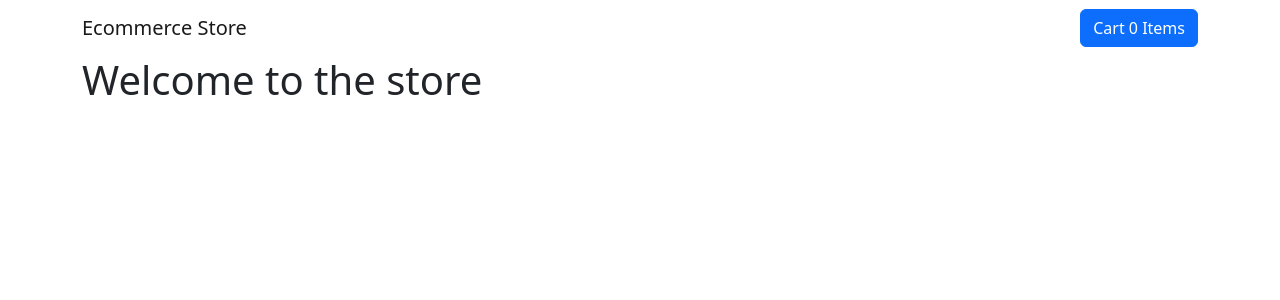
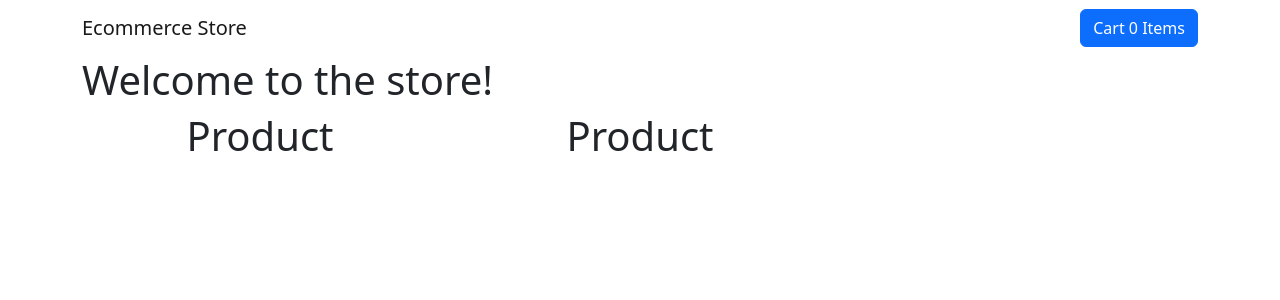
Before and after one commit to sserges/store, a React (Create React App) app: page / in a window 1280 px wide. Shown: the top 300 px of the page. Built offline with nearby package versions, Linux system fonts and the light colour scheme.

Commit message:
Creating products for React to use

```diff
--- a/src/pages/Store.js
+++ b/src/pages/Store.js
@@ -1,5 +1,19 @@
+import { Row, Col } from 'react-bootstrap'
+
 function Store() {
-  return <h1>Welcome to the store</h1>
+  return (
+    <>
+      <h1>Welcome to the store!</h1>
+      <Row xs={1} md={3} className='g-4'>
+        <Col align='center'>
+          <h1>Product</h1>
+        </Col>
+        <Col align='center'>
+          <h1>Product</h1>
+        </Col>
+      </Row>
+    </>
+  )
 }
 
 export default Store
```
Also changed, not shown: src/productsStore.js (added, +29 -0 lines).
